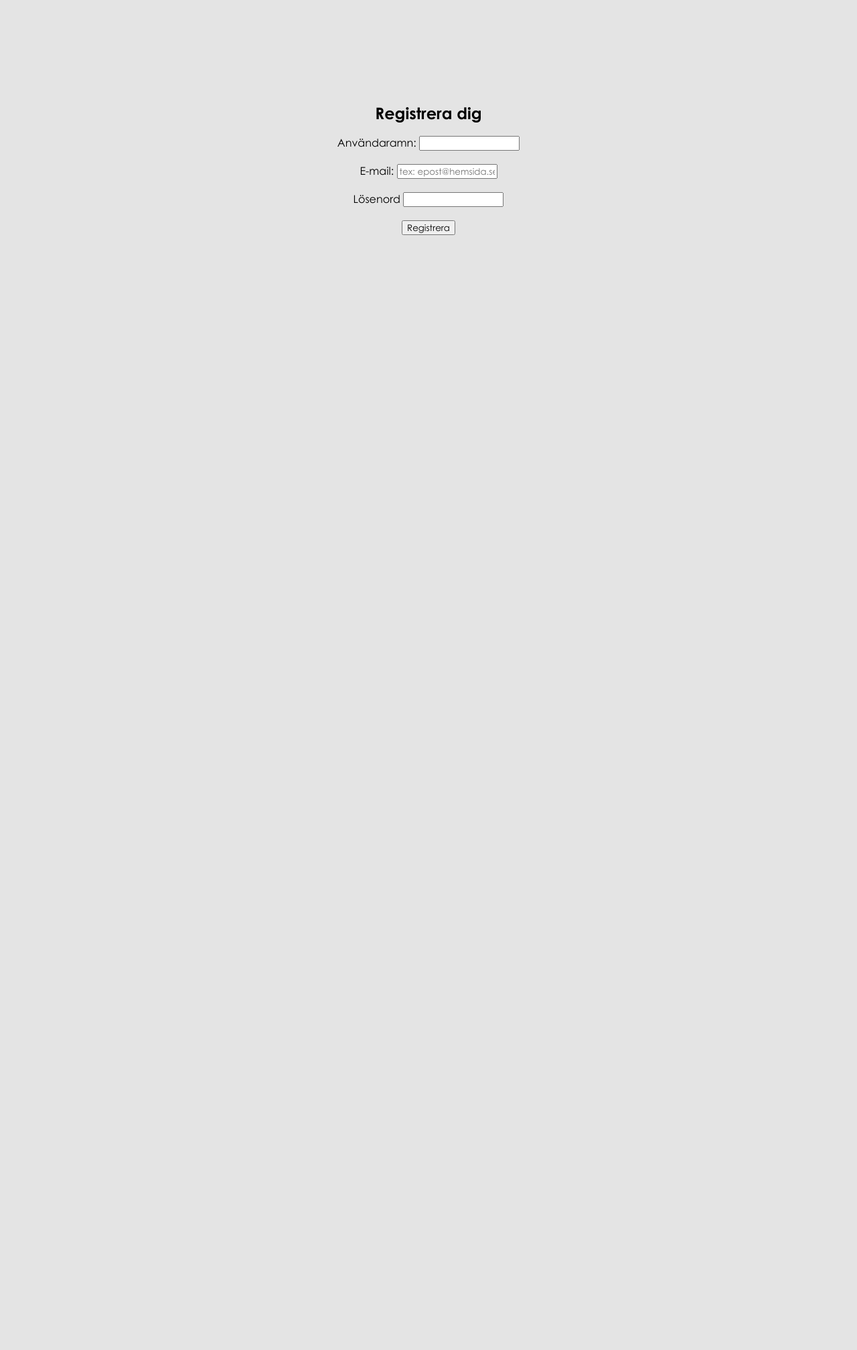
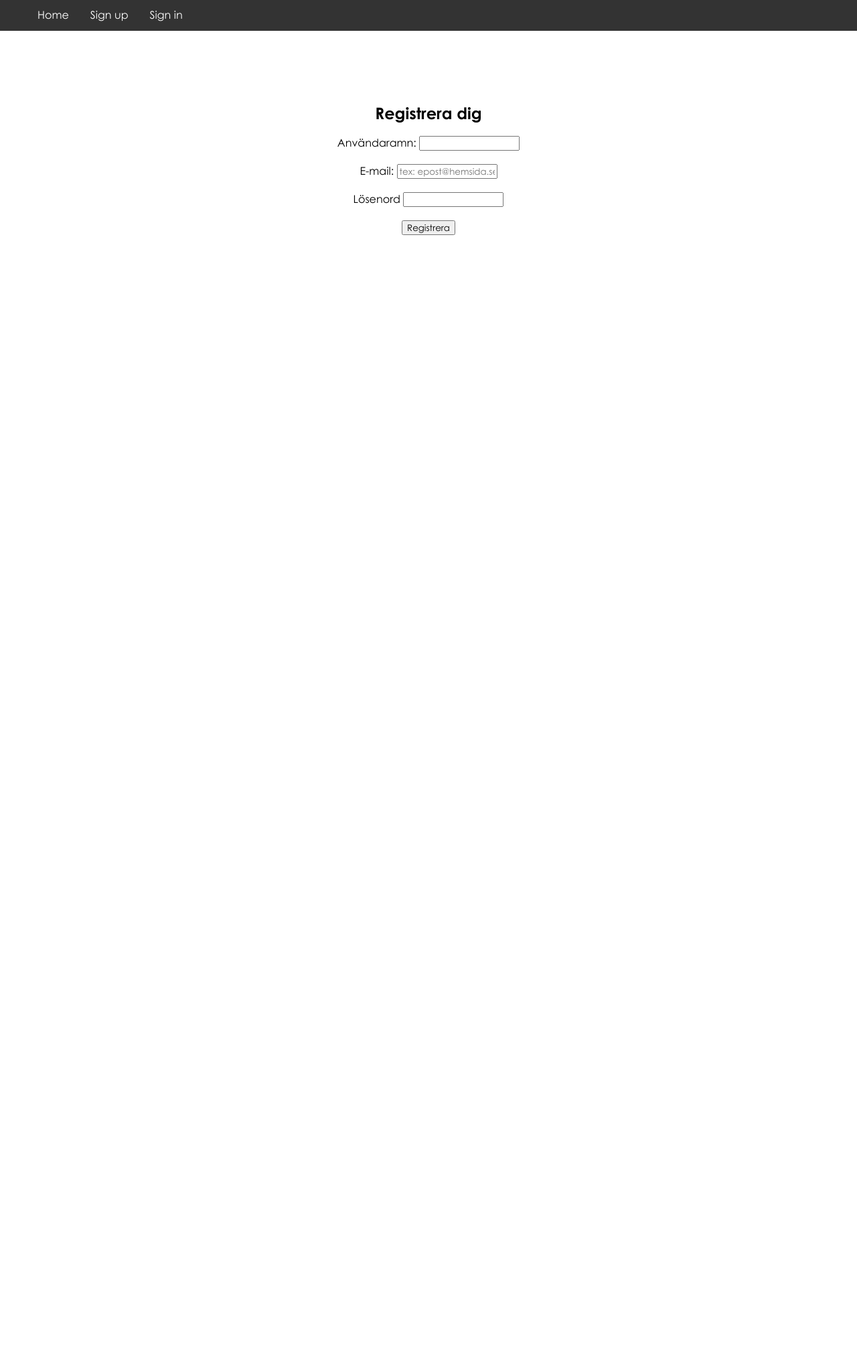
Before and after one commit to Mackemania/bloggHanterare, a PHP site: page /blog_reguser.php in a window 1280 px wide. Shown: the whole page at 67% size. Before the commit the page ends 351 px from the top, so only its background shows below. Run offline with PHP 8.4, Linux system fonts and the light colour scheme.

Commit message:
ändringar i css och php koden

```diff
--- a/blog_menu.PHP
+++ b/blog_menu.PHP
@@ -3,5 +3,5 @@
 ?>
 
 <a href="index.php">Home</a>
-<a href="blog_register.php">Sign up</a>
+<a href="blog_reguser.php">Sign up</a>
 <a href="blog_logIn.php">Sign in</a>
--- a/blog_reguser.php
+++ b/blog_reguser.php
@@ -1,13 +1,22 @@
 <html>
 	<head>
-		<title>BloggNation</title>
+		<title>BlogHelper</title>
 		<link href="blog_style.css" media="screen" type="text/css" rel="stylesheet"/>
         <script src="code.js"></script>
         <script src="ajaxlib.js"></script>
-</head>
+  </head>
 	<body>
+
+  <ul>
+    <li><a href="index.php">Home</a></li>
+     <li><a href="blog_reguser.php">Sign up</a></li>
+    <li><a href="blog_logIn.php">Sign in</a></li>
+  </ul>
+
 		<div id="container">
-<h2>Registrera dig</h2>
+
+    <h2>Registrera dig</h2>
+
 <form method="post" action="<?php echo htmlspecialchars($_SERVER["PHP_SELF"]);?>">
   Användaramn: <input type="text" autocomplete="off" name="username" maxlength="30" required="required">
   <br><br>
--- a/blog_style.css
+++ b/blog_style.css
@@ -20,9 +20,10 @@
 }
 
 body {
-    background-color: rgba(110, 110, 110, 0.18);
+    background-color: white;
     font-family: CenturyGothic;
-
+    height: 2000px;
+    padding: 0px;
 }
 input {
     font-family: CenturyGothic;
@@ -40,6 +41,31 @@ select {
 #container {
     text-align: center;
     padding-top: 10%;
+}
+
+ul {
+    font-family: CenturyGothic;
+    list-style-type: none;
+    margin: 0;
+    overflow: hidden;
+    background-color: #333;
+    position: fixed;
+    margin-top: -10;
+    margin-left: -8;
+    width: 100%;
+}
+li {
+    float: left;
+}
+li a {
+    display: block;
+    color: white;
+    text-align: center;
+    padding: 14px 16px;
+    text-decoration: none;
+}
+li a:hover {
+    background-color: #111;
 }
 
 #form {
--- a/index.php
+++ b/index.php
@@ -12,7 +12,7 @@
 
 		<div id="container">
 
-				</div>
+		</div>
 	</body>
 
 </html>
```
